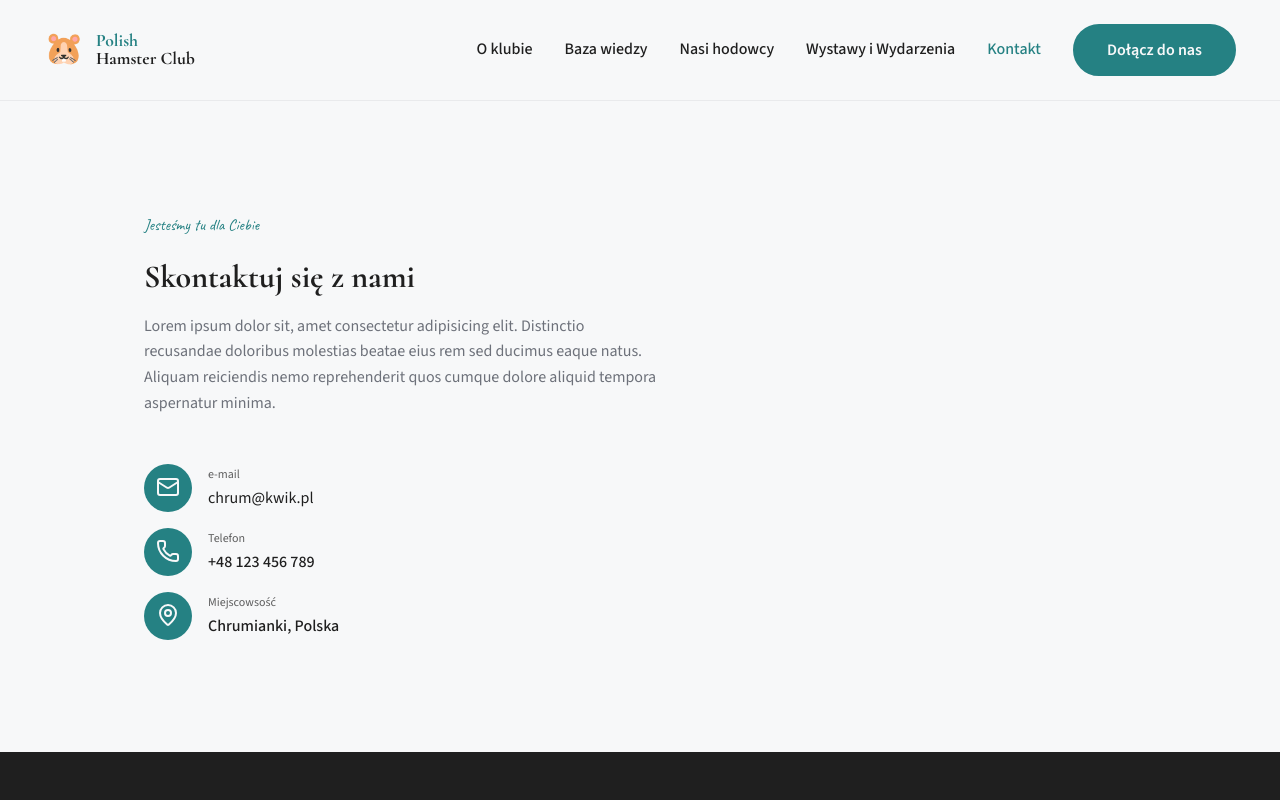
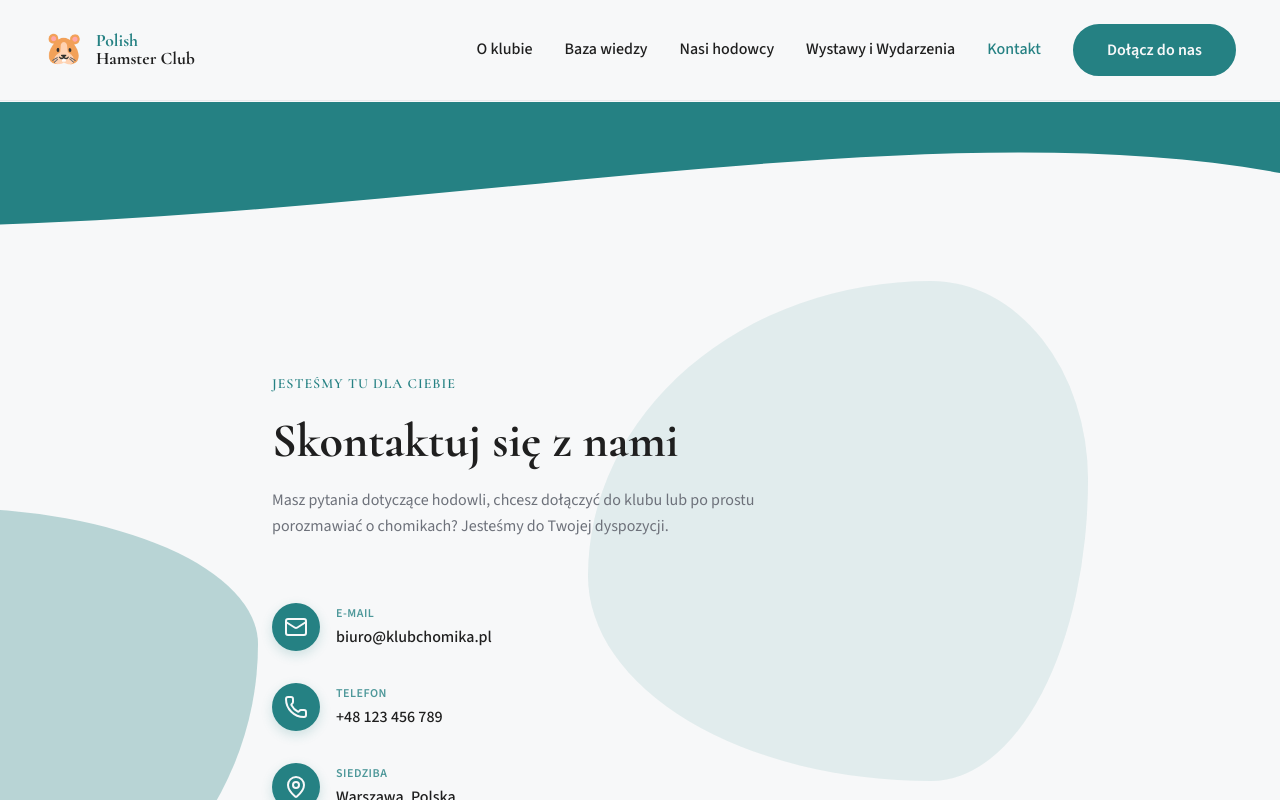
Before and after one commit to afra50/polish-hamster-club, a React (Vite) app: page /kontakt in a window 1280 px wide. Shown: the top 800 px of the page. Built offline with nearby package versions, Linux system fonts and the light colour scheme.

Commit message:
kontakt strona poprawki

```diff
--- /dev/null
+++ b/src/components/ui/DecorativeBlobs.jsx
@@ -0,0 +1,11 @@
+import React from "react";
+import "../../styles/components/ui/decorativeBlobs.scss";
+
+export default function DecorativeBlobs() {
+  return (
+    <div className="decorative-blobs">
+      <div className="blob blob--top-right"></div>
+      <div className="blob blob--bottom-left"></div>
+    </div>
+  );
+}
--- a/src/pages/ContactPage.jsx
+++ b/src/pages/ContactPage.jsx
@@ -1,22 +1,32 @@
 import React from "react";
+import { Mail, Phone, MapPin } from "lucide-react";
+import WaveAsymmetricDip from "../components/ui/WaveAsymmetricDip";
+// Importujemy nowy komponent
+import DecorativeBlobs from "../components/ui/DecorativeBlobs";
 import "../styles/pages/contactPage.scss";
-import { Mail } from "lucide-react";
-import { Phone } from "lucide-react";
-import { MapPin } from "lucide-react";
+
 export default function ContactPage() {
   return (
     <main className="page-contact">
+      {/* --- FALA NA GÓRZE --- */}
+      <div className="contact-wave-top">
+        <WaveAsymmetricDip className="ui-wave--teal" />
+      </div>
+
+      {/* --- NOWY KOMPONENT Z BLOBAMI --- */}
+      <DecorativeBlobs />
+
+      {/* --- GŁÓWNA TREŚĆ --- */}
       <div className="page-contact-inner">
         <header className="header-contact">
           <div className="hero-contact">Jesteśmy tu dla Ciebie</div>
           <h1 className="contact-heading">Skontaktuj się z nami</h1>
           <p>
-						Lorem ipsum dolor sit, amet consectetur adipisicing elit. Distinctio
-						recusandae doloribus molestias beatae eius rem sed ducimus eaque
-						natus. Aliquam reiciendis nemo reprehenderit quos cumque dolore
-						aliquid tempora aspernatur minima.
+            Masz pytania dotyczące hodowli, chcesz dołączyć do klubu lub po
+            prostu porozmawiać o chomikach? Jesteśmy do Twojej dyspozycji.
           </p>
         </header>
+
         <section className="contact-fonts">
           <div className="contact-container">
             <div className="contact-row">
@@ -25,7 +35,7 @@ export default function ContactPage() {
               </div>
               <div className="contact-text">
                 <div className="contact-label">e-mail</div>
-								<div clasNames="contact-value">chrum@kwik.pl</div>
+                <div className="contact-value">biuro@klubchomika.pl</div>
               </div>
             </div>
 
@@ -44,8 +54,8 @@ export default function ContactPage() {
                 <MapPin />
               </div>
               <div className="contact-text">
-								<div className="contact-label">Miejscowsość</div>
-								<div className="contact-value">Chrumianki, Polska</div>
+                <div className="contact-label">Siedziba</div>
+                <div className="contact-value">Warszawa, Polska</div>
               </div>
             </div>
           </div>
--- /dev/null
+++ b/src/styles/components/ui/decorativeBlobs.scss
@@ -0,0 +1,82 @@
+@use '../../variables' as *;
+
+// Definicja animacji tylko w tym pliku
+@keyframes morph {
+    0% {
+        border-radius: 42% 58% 70% 30% / 45% 45% 55% 55%;
+    }
+
+    33% {
+        border-radius: 70% 30% 30% 70% / 60% 40% 60% 40%;
+    }
+
+    66% {
+        border-radius: 30% 70% 70% 30% / 30% 30% 70% 70%;
+    }
+
+    100% {
+        border-radius: 42% 58% 70% 30% / 45% 45% 55% 55%;
+    }
+}
+
+.decorative-blobs {
+    position: absolute;
+    top: 0;
+    left: 0;
+    width: 100%;
+    height: 100%;
+    z-index: 1; // Ustawiamy niski z-index
+    pointer-events: none; // Ważne: przepuszcza kliknięcia do elementów pod spodem
+    overflow: hidden;
+
+    .blob {
+        position: absolute;
+        animation: morph 15s ease-in-out infinite;
+    }
+
+    // Blob 1: Prawy górny
+    .blob--top-right {
+        top: 20%;
+        right: 15%;
+
+        width: 500px;
+        height: 500px;
+        border-radius: 42% 58% 70% 30% / 45% 45% 55% 55%;
+        background-color: rgba($color-first, 0.1);
+
+        // Na mniejszych ekranach też warto go trochę dopasować
+        @media (max-width: 1024px) {
+            right: 5%;
+            width: 400px;
+            height: 400px;
+        }
+
+        @media (max-width: 767px) {
+            top: 5%;
+            right: 0;
+            width: 300px;
+            height: 300px;
+        }
+    }
+
+    // Blob 2: Lewy dolny
+    .blob--bottom-left {
+        bottom: 5%;
+        left: -15%;
+        width: 450px;
+        height: 450px;
+        background-color: rgba($color-first, 0.3);
+        border-radius: 60% 40% 30% 70% / 60% 30% 70% 40%;
+        animation-direction: reverse;
+
+        @media (max-width: 1024px) {
+            width: 300px;
+            height: 300px;
+        }
+
+        @media (max-width: 767px) {
+            width: 250px;
+            height: 250px;
+        }
+    }
+}
--- a/src/styles/pages/contactPage.scss
+++ b/src/styles/pages/contactPage.scss
@@ -1,71 +1,125 @@
 @use "../variables" as *;
 
 .page-contact {
-	padding: 7rem 9rem;
+	position: relative;
+	padding: 17rem 12rem 12rem 17rem;
 	background-color: $white;
-	min-height: 70vh;
+	min-height: 80vh;
+	overflow: hidden;
 
+	// --- FALA NA GÓRZE (Bez zmian) ---
+	.contact-wave-top {
+		position: absolute;
+		top: 0;
+		left: 0;
+		width: 100%;
+		line-height: 0;
+		z-index: 2;
+		transform: scaleY(-1);
+
+		.ui-wave--teal {
+			width: 120%;
+			left: -10%;
+			position: relative;
+			top: -1px;
+
+			path {
+				fill: $color-first !important;
+			}
+		}
+	}
+
+	// --- GŁÓWNA TREŚĆ ---
 	.page-contact-inner {
-		max-width: 520px; // szerokość tekstu
-		margin-right: auto; // pcha w lewo
-		margin-left: 0; // NIE centruj
+		position: relative;
+		z-index: 10;
+		max-width: 600px;
+		margin-right: auto;
+		margin-left: 0;
 
 		.header-contact {
 			max-width: 520px;
-
-			margin-bottom: 48px;
+			margin-bottom: 64px;
 			display: flex;
 			flex-direction: column;
-			gap: 20px;
+			gap: 20px; // Trochę mniejszy odstęp (było 24)
 
 			.hero-contact {
-				font-family: $font-accent;
+				font-family: $font-heading;
 				color: $color-first;
+				font-weight: 600;
+				text-transform: uppercase;
+				letter-spacing: 1px;
+				font-size: 0.875rem; // ZMIANA: Dodano wielkość (14px)
+			}
+
+			h1.contact-heading {
+				font-family: $font-heading;
+				// ZMIANA: Mniejszy zakres (od 2rem do 3rem)
+				font-size: clamp(2rem, 4vw, 3rem);
+				color: $black;
+				line-height: 1.1;
+			}
+
+			p {
+				color: $color-second;
+				line-height: 1.6;
+				font-size: 1rem; // ZMIANA: Zmniejszono z 1.1rem (16px)
 			}
 		}
 
 		.contact-fonts {
-			margin-top: 32px;
+			margin-top: 56px;
 
 			.contact-container {
-				max-width: 360px;
+				max-width: 400px;
 				display: flex;
 				flex-direction: column;
-				gap: 16px;
+				gap: 32px; // ZMIANA: Nieco mniejszy odstęp (było 40px)
 
 				.contact-row {
 					display: flex;
 					align-items: center;
-					gap: 16px;
+					gap: 16px; // ZMIANA: Mniejszy odstęp ikona-tekst (było 20px)
 
 					.contact-icon {
+						// ZMIANA: Zmniejszono ikony (z 56px na 48px)
 						width: 48px;
 						height: 48px;
 						background-color: $color-first;
 						border-radius: 50%;
-						text-align: center;
-						align-content: center;
+						display: flex;
+						align-items: center;
+						justify-content: center;
+						flex-shrink: 0;
+						box-shadow: 0 4px 12px rgba($color-first, 0.2);
 
 						svg {
-							position: relative;
-							bottom: -3px;
 							color: $white;
+							// ZMIANA: Mniejsza ikona w środku (z 28px na 24px)
+							width: 24px;
+							height: 24px;
 						}
 					}
 
 					.contact-text {
 						display: flex;
 						flex-direction: column;
-						gap: 2px;
+						gap: 2px; // ZMIANA: Mniejszy odstęp etykieta-wartość
 
 						.contact-label {
-							font-size: 12px;
-							opacity: 0.7;
+							font-size: 12px; // ZMIANA: Zmniejszono z 13px
+							opacity: 0.8;
+							text-transform: uppercase;
+							letter-spacing: 0.5px;
+							font-weight: 600;
+							color: $color-first;
 						}
 
 						.contact-value {
-							font-size: 16px;
+							font-size: 16px; // ZMIANA: Zmniejszono z 18px
 							font-weight: 500;
+							color: $black;
 						}
 					}
 				}
@@ -74,25 +128,43 @@
 	}
 }
 
-
+// MEDIA QUERIES (Drobne korekty paddingów)
 @media (max-width: 1024px) {
 	.page-contact {
-		padding: 4rem 5rem;
+		padding: 14rem 6rem 8rem 6rem;
 	}
 }
 
 @media (max-width: 767px) {
 	.page-contact {
-		padding: 3rem 2rem;
+		padding: 12rem 2rem 5rem 2rem;
 		text-align: center;
 
-		.contact-container {
+		.page-contact-inner {
+			margin-left: auto;
+			margin-right: auto;
 			align-items: center;
+
+			.header-contact {
+				align-items: center;
+			}
+
+			.contact-fonts .contact-container {
+				margin: 0 auto;
+				align-items: flex-start;
+
+				@media (max-width: 480px) {
+					align-items: center;
+					text-align: center;
+				}
+
+				.contact-row {
+					@media (max-width: 480px) {
+						flex-direction: column;
+						gap: 10px;
+					}
+				}
+			}
 		}
 	}
-
-	.page-contact-inner {
-		margin-left: 0;
-		margin-right: 0;
-	}
 }
```
Lines whose indentation alone changed are shown as unchanged.
